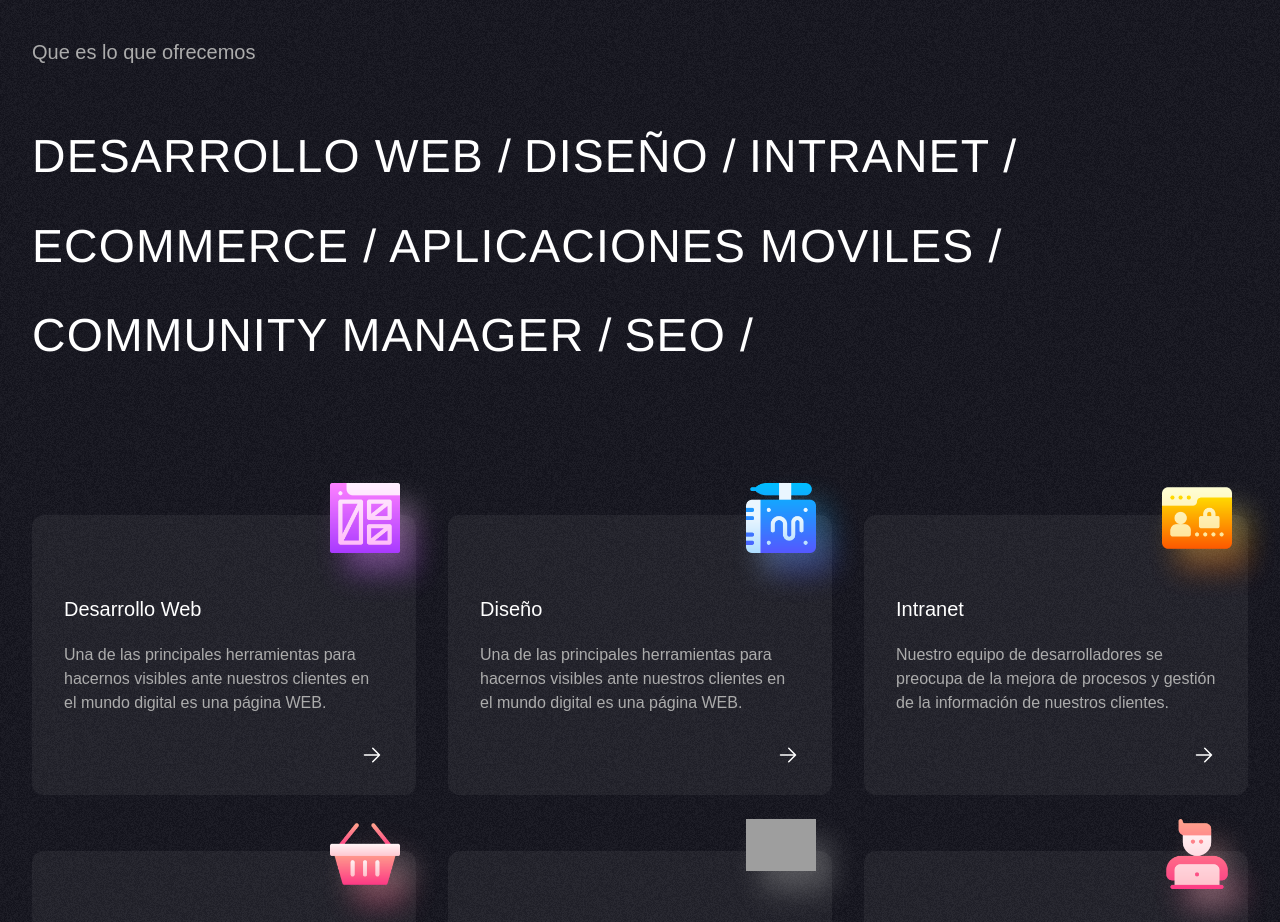
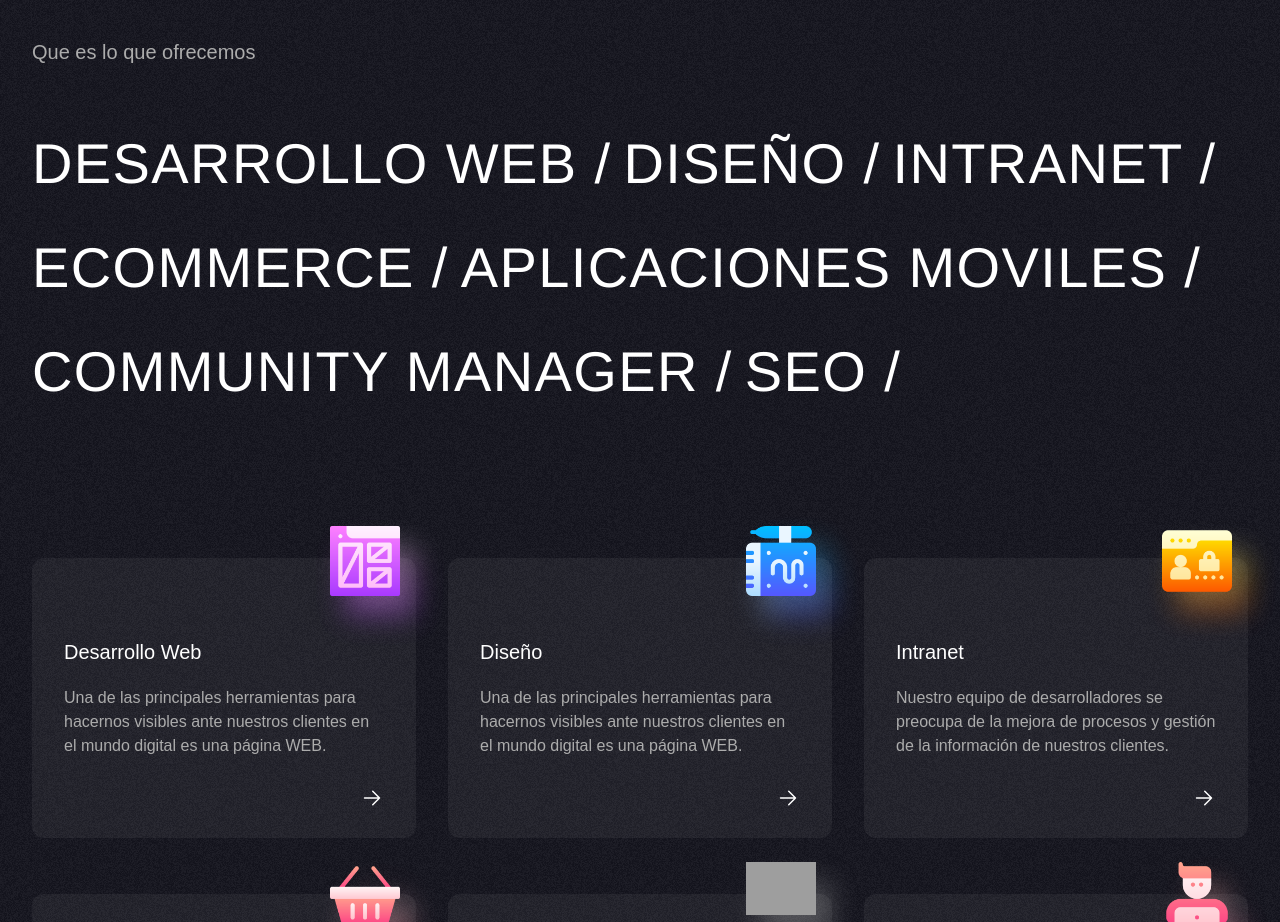
Before and after one commit to rcastillod/Global3-SPA, a Nuxt app: page / in a window 1280 px wide. Shown: the part 920-1842 px from the top of the page. Built offline with nearby package versions, Linux system fonts and the light colour scheme; grey boxes are pictures that could not be loaded.

Commit message:
Feat: Increase services title size

```diff
--- a/components/layout/ServicesTitle.vue
+++ b/components/layout/ServicesTitle.vue
@@ -3,7 +3,7 @@
     <h2
       v-for="(service, index) in services"
       :key="index"
-      class="service-title font-arimo uppercase text-white dark:text-primary tracking-wide font-light"
+      class="service-title font-arimo uppercase text-white dark:text-primary tracking-wide font-medium"
     >
       {{ service }} /
     </h2>
@@ -23,6 +23,6 @@ export default {
 
 <style scoped>
 .service-title {
-  font-size: clamp(2.2rem, 5vw, 2.9rem);
+  font-size: clamp(2.2rem, 5vw, 3.5rem);
 }
 </style>
```
